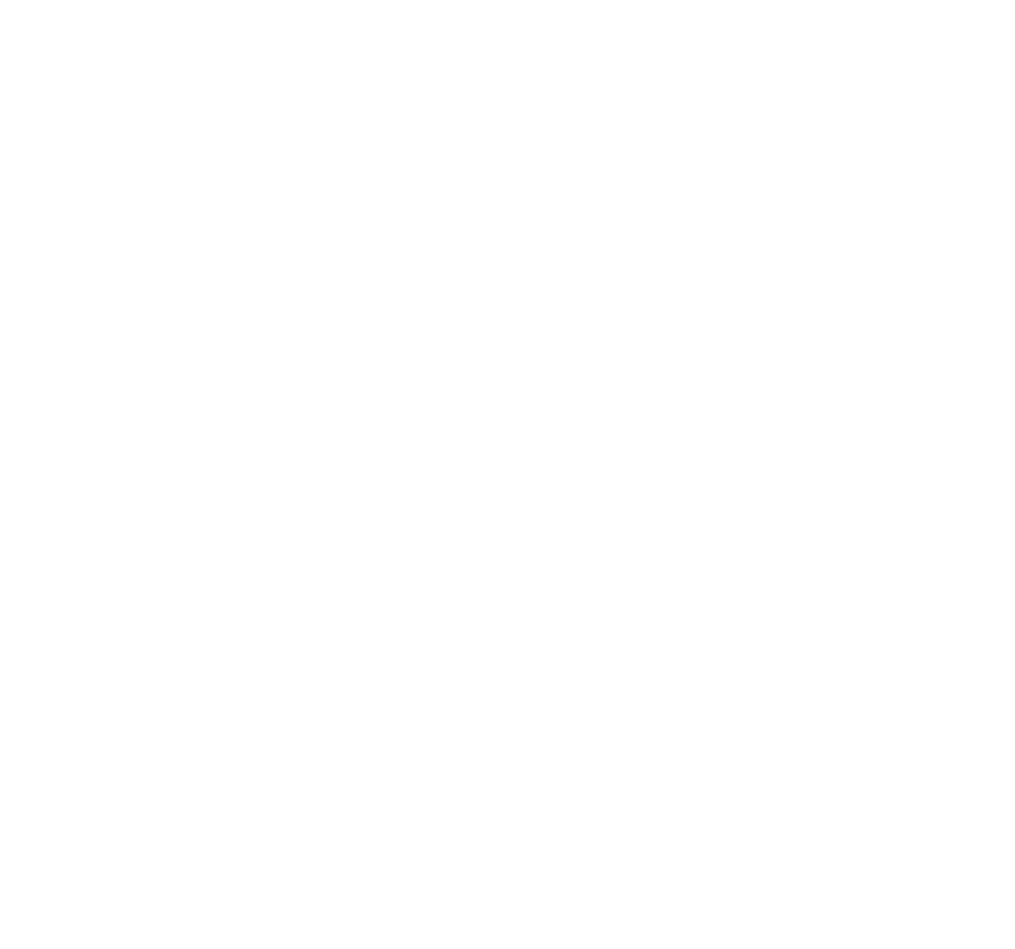
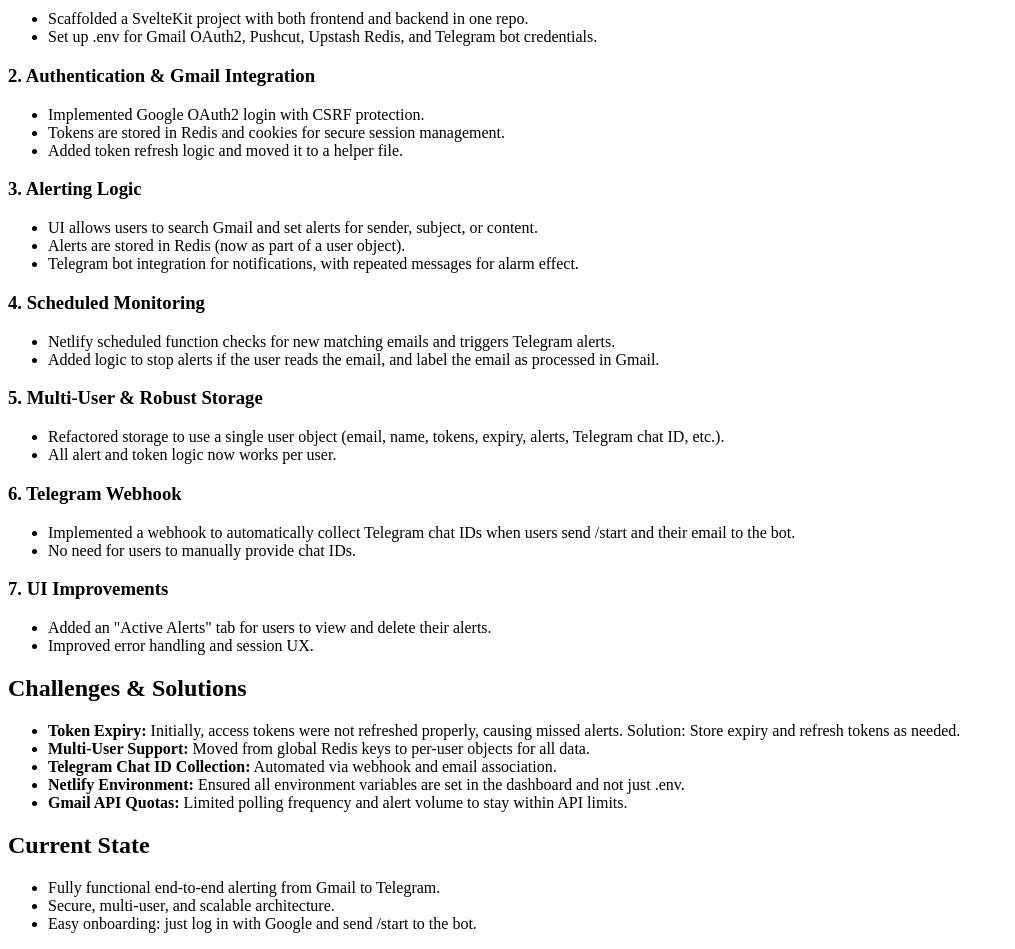
Before and after one commit to Kabir08/Slot_Alert, a SvelteKit app: page /journey in a window 1280 px wide. Before the commit this address had no page. Shown: the part 260-1209 px from the top of the page, without its empty margins (0-1015 px from the left). Before the commit the page ends 800 px from the top, so only its background shows below. Built offline with nearby package versions, Linux system fonts and the light colour scheme.

Commit message:
Add comprehensive privacy policy and project journey documentation

```diff
--- /dev/null
+++ b/src/routes/api/telegram-webhook/+server.js
@@ -0,0 +1,45 @@
+import { json } from '@sveltejs/kit';
+import { redis } from '$lib/redis.js';
+
+export async function POST({ request }) {
+  const update = await request.json();
+  if (!update.message || !update.message.from || !update.message.chat) {
+    return json({ ok: true }); // Ignore non-message updates
+  }
+
+  const chatId = update.message.chat.id;
+  const telegramUserId = update.message.from.id;
+  const username = update.message.from.username;
+  const firstName = update.message.from.first_name;
+  const text = update.message.text;
+
+  // If user replies with their email, link chatId to user
+  let userEmail = null;
+  if (text && text.includes('@')) {
+    userEmail = text.trim();
+    const userRaw = await redis.get(`user:${userEmail}`);
+    if (userRaw) {
+      const user = JSON.parse(userRaw);
+      // Save chatId and related info in the same user object
+      user.telegram_chat_id = chatId;
+      user.telegram_user_id = telegramUserId;
+      user.telegram_username = username;
+      user.telegram_first_name = firstName;
+      await redis.set(`user:${userEmail}`, JSON.stringify(user));
+    }
+  }
+
+  // Send welcome message on /start
+  if (text === '/start') {
+    await fetch(`https://api.telegram.org/bot${process.env.TELEGRAM_BOT_TOKEN}/sendMessage`, {
+      method: 'POST',
+      headers: { 'Content-Type': 'application/json' },
+      body: JSON.stringify({
+        chat_id: chatId,
+        text: 'Welcome! Please reply with your email address to link your Slot Alert account.'
+      })
+    });
+  }
+
+  return json({ ok: true });
+}
--- /dev/null
+++ b/src/routes/journey/+page.svelte
@@ -0,0 +1,63 @@
+<h1>Slot Alert Project Journey</h1>
+
+<article>
+  <h2>Project Overview</h2>
+  <p>Slot Alert is a SvelteKit app that lets users set up alerts for new Gmail messages and receive notifications via Telegram. The app uses Google OAuth2 for authentication, Upstash Redis for storage, and is deployed on Netlify.</p>
+
+  <h2>Timeline & Milestones</h2>
+  <h3>1. Initial Setup</h3>
+  <ul>
+    <li>Scaffolded a SvelteKit project with both frontend and backend in one repo.</li>
+    <li>Set up .env for Gmail OAuth2, Pushcut, Upstash Redis, and Telegram bot credentials.</li>
+  </ul>
+  <h3>2. Authentication & Gmail Integration</h3>
+  <ul>
+    <li>Implemented Google OAuth2 login with CSRF protection.</li>
+    <li>Tokens are stored in Redis and cookies for secure session management.</li>
+    <li>Added token refresh logic and moved it to a helper file.</li>
+  </ul>
+  <h3>3. Alerting Logic</h3>
+  <ul>
+    <li>UI allows users to search Gmail and set alerts for sender, subject, or content.</li>
+    <li>Alerts are stored in Redis (now as part of a user object).</li>
+    <li>Telegram bot integration for notifications, with repeated messages for alarm effect.</li>
+  </ul>
+  <h3>4. Scheduled Monitoring</h3>
+  <ul>
+    <li>Netlify scheduled function checks for new matching emails and triggers Telegram alerts.</li>
+    <li>Added logic to stop alerts if the user reads the email, and label the email as processed in Gmail.</li>
+  </ul>
+  <h3>5. Multi-User & Robust Storage</h3>
+  <ul>
+    <li>Refactored storage to use a single user object (email, name, tokens, expiry, alerts, Telegram chat ID, etc.).</li>
+    <li>All alert and token logic now works per user.</li>
+  </ul>
+  <h3>6. Telegram Webhook</h3>
+  <ul>
+    <li>Implemented a webhook to automatically collect Telegram chat IDs when users send /start and their email to the bot.</li>
+    <li>No need for users to manually provide chat IDs.</li>
+  </ul>
+  <h3>7. UI Improvements</h3>
+  <ul>
+    <li>Added an "Active Alerts" tab for users to view and delete their alerts.</li>
+    <li>Improved error handling and session UX.</li>
+  </ul>
+
+  <h2>Challenges & Solutions</h2>
+  <ul>
+    <li><b>Token Expiry:</b> Initially, access tokens were not refreshed properly, causing missed alerts. Solution: Store expiry and refresh tokens as needed.</li>
+    <li><b>Multi-User Support:</b> Moved from global Redis keys to per-user objects for all data.</li>
+    <li><b>Telegram Chat ID Collection:</b> Automated via webhook and email association.</li>
+    <li><b>Netlify Environment:</b> Ensured all environment variables are set in the dashboard and not just .env.</li>
+    <li><b>Gmail API Quotas:</b> Limited polling frequency and alert volume to stay within API limits.</li>
+  </ul>
+
+  <h2>Current State</h2>
+  <ul>
+    <li>Fully functional end-to-end alerting from Gmail to Telegram.</li>
+    <li>Secure, multi-user, and scalable architecture.</li>
+    <li>Easy onboarding: just log in with Google and send /start to the bot.</li>
+  </ul>
+
+  <p><i>Thank you for using Slot Alert!</i></p>
+</article>
```
Also changed, not shown: src/routes/privacy/+page.svelte (added, +40 -0 lines), 2 other files (tests, documents, lock files or other folders).
